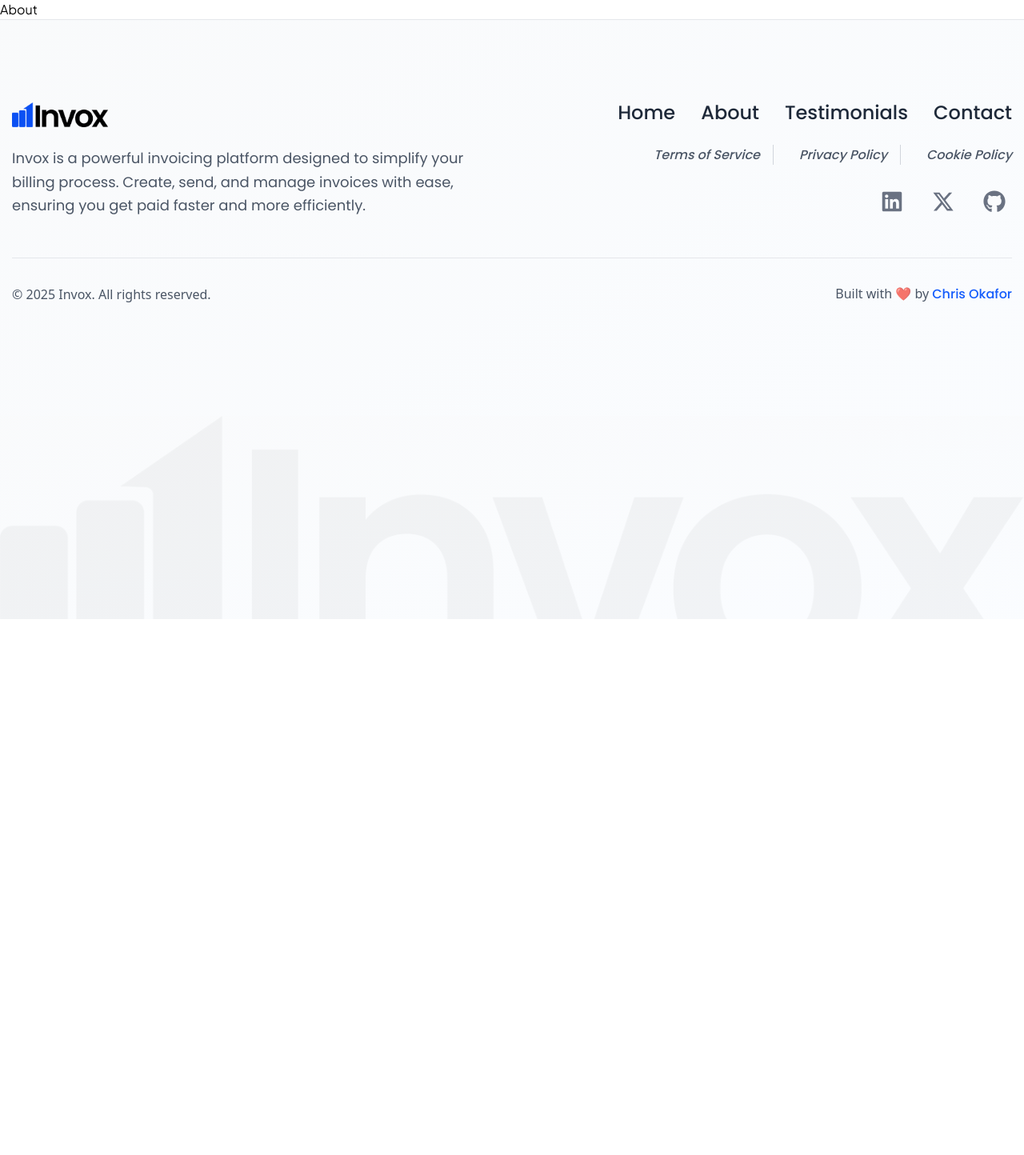
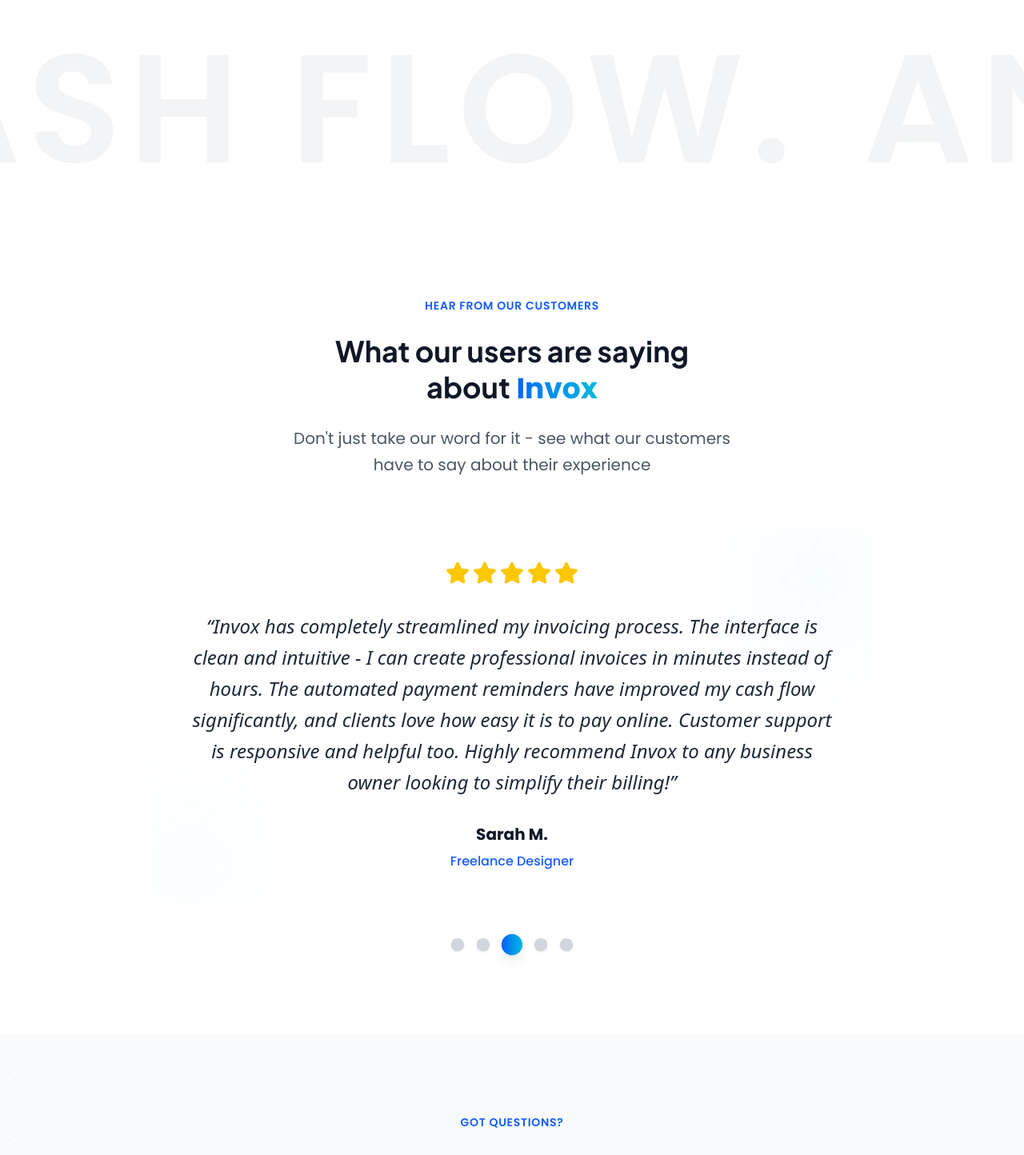
Before and after one commit to ChrisOxygen/invox, a Next.js app: page /about in a window 1280 px wide. Shown: the top 1444 px of the page at 80% size. Before the commit the page ends 800 px from the top, so only its background shows below. Built offline with nearby package versions, Linux system fonts and the light colour scheme.

Commit message:
feat: create about page with initial layout
- Add about page with TestimonialsSection, FAQSection, and CTASection
- Include MovingTextSection for dynamic content
- Set up empty hero section for future content
- Implement consistent page structure with existing components

```diff
--- a/app/(external routes)/(website)/about/page.tsx
+++ b/app/(external routes)/(website)/about/page.tsx
@@ -1,7 +1,16 @@
+import { FAQSection, TestimonialsSection } from "@/components/homepage";
+import CTASection from "@/components/homepage/CTASection";
+import MovingTextSection from "@/components/homepage/MovingTextSection";
+
 export default function AboutPage() {
   return (
-    <div>
-      <h1>About</h1>
-    </div>
+    <>
+      <section className=""></section>
+      <MovingTextSection />
+
+      <TestimonialsSection />
+      <FAQSection />
+      <CTASection />
+    </>
   );
 }
```
